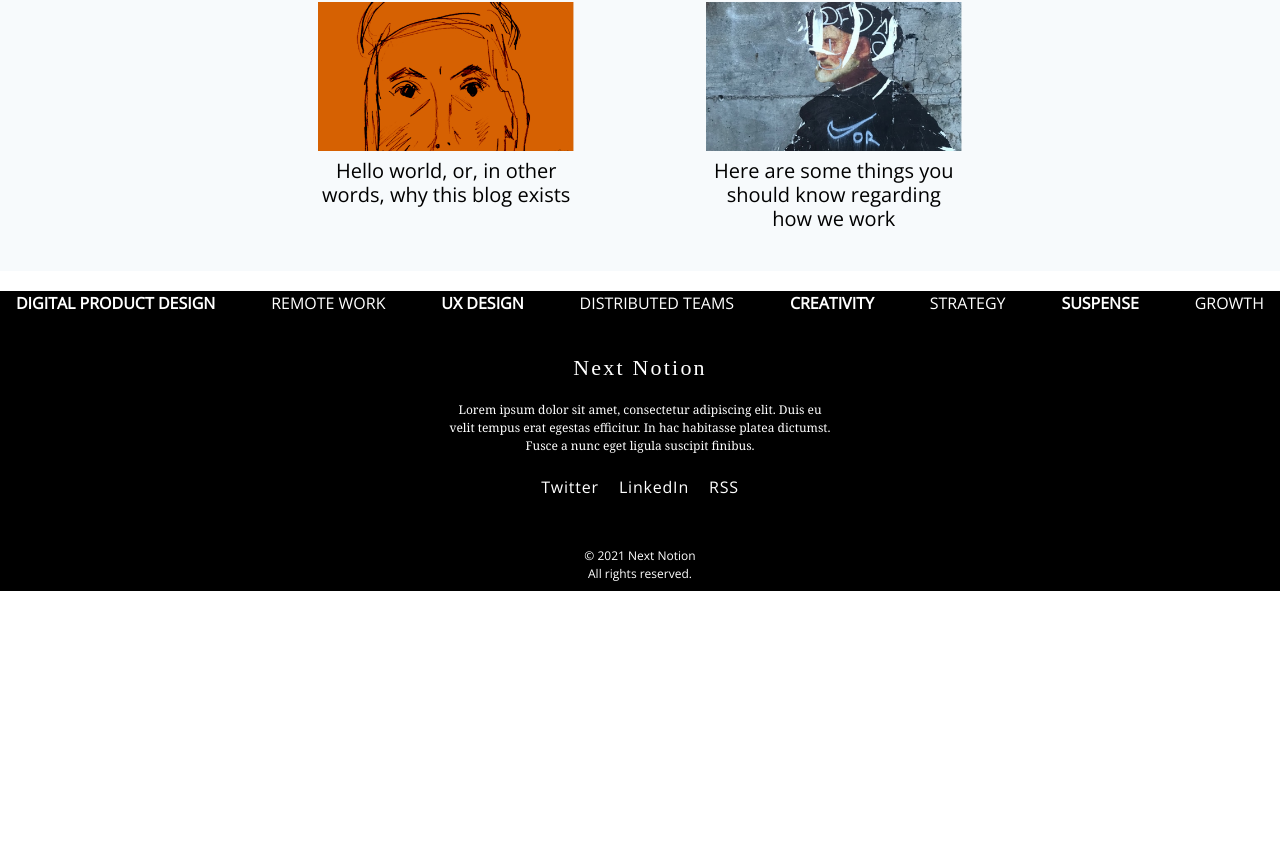
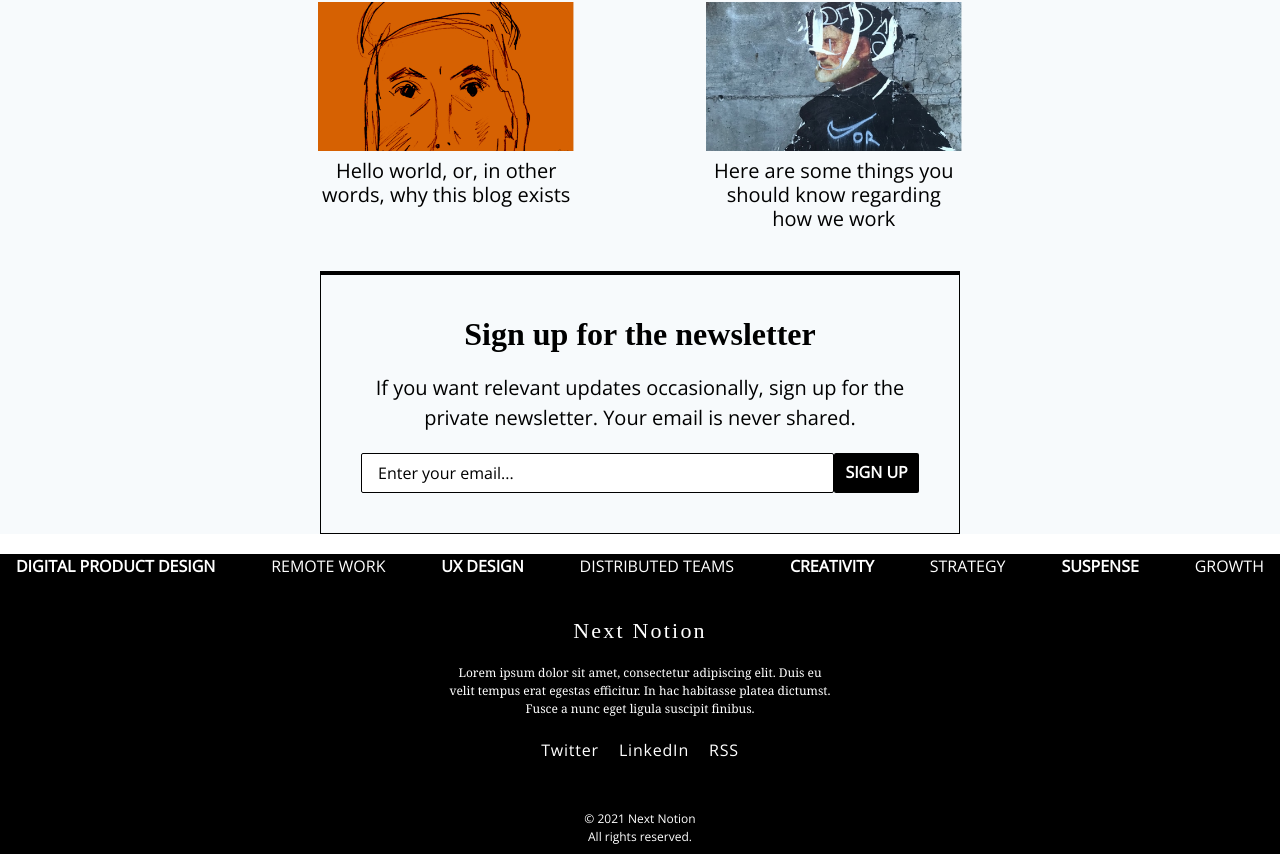
Before and after one commit to naufaldi/nextjs-chakra-notion-blog, a Next.js app: page /post/1 in a window 1280 px wide. Shown: the part 3611-4465 px from the top of the page. Before the commit the page ends 4202 px from the top, so only its background shows below. Built offline with nearby package versions, Linux system fonts and the light colour scheme.

Commit message:
create subscribe form

```diff
--- /dev/null
+++ b/src/components/Post/SubscribeForm.js
@@ -0,0 +1,65 @@
+import {
+  Grid,
+  GridItem,
+  Text,
+  Heading,
+  FormControl,
+  FormLabel,
+  Input,
+  Button,
+  Box,
+} from '@chakra-ui/react';
+export default function SubscribeForm(params) {
+  return (
+    <Grid templateColumns="repeat(12,1fr)" templateRows="auto" w="full">
+      <GridItem
+        colSpan="6"
+        colStart="4"
+        border="1px solid black"
+        borderTop="4px solid black"
+        p="10"
+        textAlign="center"
+        display="flex"
+        flexDir="column"
+        gridGap={5}
+      >
+        <Heading as="h1" fontSize="2xl">
+          Sign up for the newsletter
+        </Heading>
+        <Text fontFamily="sans-serif" fontSize="lg">
+          If you want relevant updates occasionally, sign up for the private
+          newsletter. Your email is never shared.
+        </Text>
+        <Box display="flex" alignItems="center">
+          <FormControl as="form" position="relative">
+            <FormLabel visibility="hidden" h="0" position="absolute">
+              Email address
+            </FormLabel>
+            <Input
+              borderColor="black"
+              placeholder="Enter your email..."
+              fontFamily="sans-serif"
+              backgroundColor="white"
+              focusBorderColor="black"
+              borderRadius="sm"
+              _placeholder={{
+                color: 'black',
+                fontFamily: 'sans-serif',
+                fontWeight: 'medium',
+                opacity: '100%',
+              }}
+            />
+          </FormControl>
+          <Button
+            backgroundColor="black"
+            color="white"
+            fontFamily="sans-serif"
+            borderRadius="sm"
+          >
+            SIGN UP
+          </Button>
+        </Box>
+      </GridItem>
+    </Grid>
+  );
+}
--- a/src/pages/post/[slug].js
+++ b/src/pages/post/[slug].js
@@ -6,6 +6,7 @@ import AuthorBox from '@/components/Post/AuthorBox';
 import ArticleContent from '@/components/Post/ArticleContent';
 import ArticleFooter from '@/components/Post/ArticleFooter';
 import SuggestArticle from '@/components/Post/SuggestArticle';
+import SubscribeForm from '@/components/Post/SubscribeForm';
 
 const Post = () => {
   return (
@@ -16,6 +17,7 @@ const Post = () => {
         <ArticleContent />
         <ArticleFooter />
         <SuggestArticle />
+        <SubscribeForm />
       </Container>
     </Layout>
   );
```
